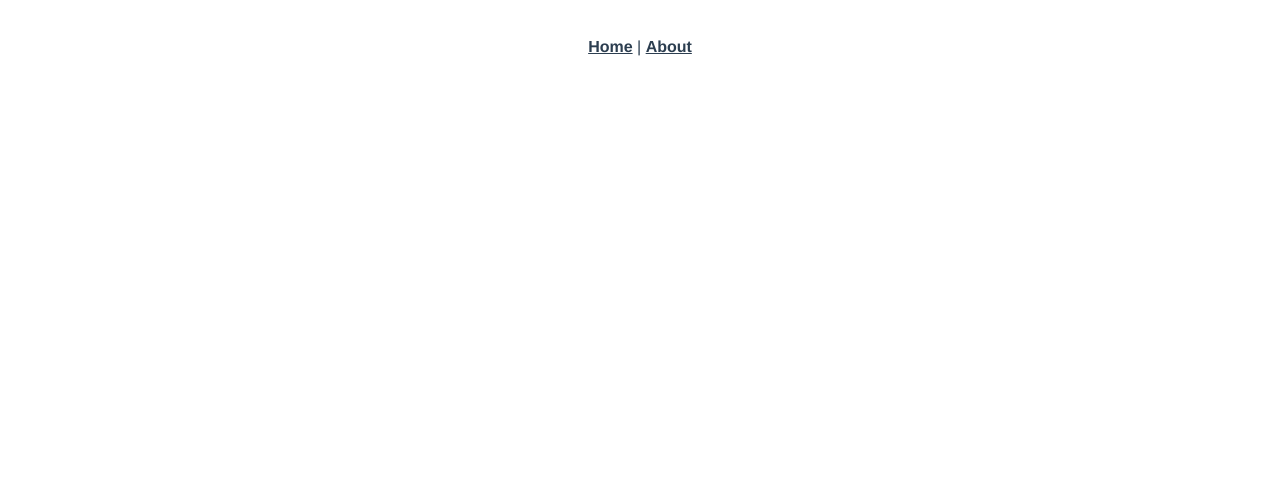
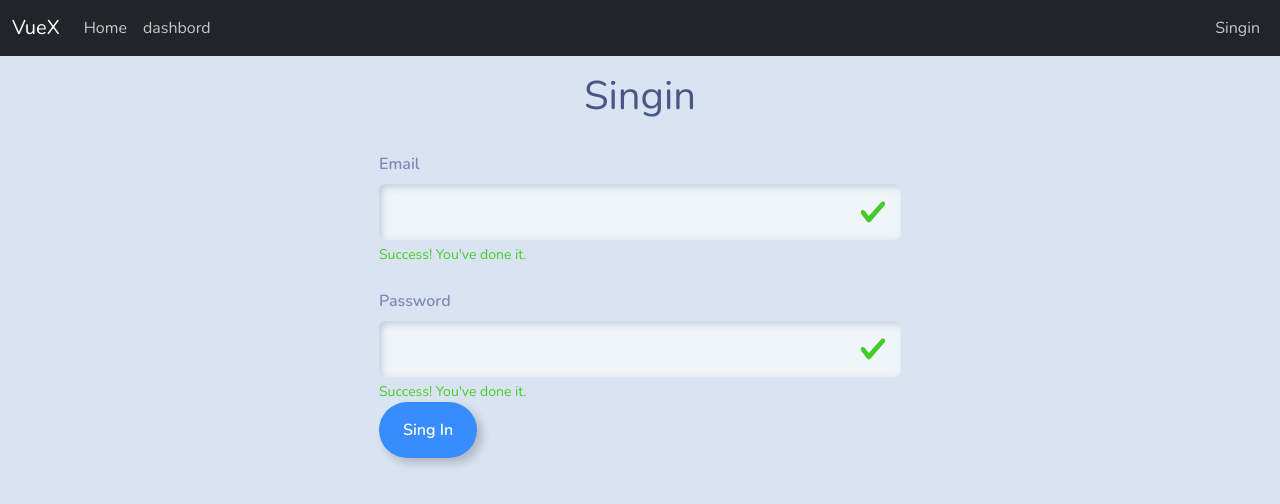
Before and after one commit to HAMZAH-DAFIR/client-api-laravel8, a Vue app: page /singin in a window 1280 px wide. Before the commit this address had no page. Shown: the top 504 px of the page. Built offline with nearby package versions, Linux system fonts and the light colour scheme.

Commit message:
pages and component

```diff
--- a/package.json
+++ b/package.json
@@ -7,6 +7,7 @@
     "build": "vue-cli-service build"
   },
   "dependencies": {
+    "bootswatch": "^5.0.2",
     "core-js": "^3.6.5",
     "vue": "^3.0.0",
     "vue-router": "^4.0.0-0",
--- a/src/App.vue
+++ b/src/App.vue
@@ -1,30 +1,19 @@
 <template>
-  <div id="nav">
-    <router-link to="/">Home</router-link> |
-    <router-link to="/about">About</router-link>
-  </div>
-  <router-view/>
+    <Navbar/>
+    <div class="container mb-3">
+
+      <router-view/>
+    </div>
 </template>
 
+<script>
+    import Navbar from './components/Navbar.vue'
+    export default {
+        components: {
+            Navbar
+        }
+    }
+</script>
 <style>
-#app {
-  font-family: Avenir, Helvetica, Arial, sans-serif;
-  -webkit-font-smoothing: antialiased;
-  -moz-osx-font-smoothing: grayscale;
-  text-align: center;
-  color: #2c3e50;
-}
 
-#nav {
-  padding: 30px;
-}
-
-#nav a {
-  font-weight: bold;
-  color: #2c3e50;
-}
-
-#nav a.router-link-exact-active {
-  color: #42b983;
-}
 </style>
--- a/src/components/HelloWorld.vue
+++ /dev/null
@@ -1,59 +0,0 @@
-<template>
-  <div class="hello">
-    <h1>{{ msg }}</h1>
-    <p>
-      For a guide and recipes on how to configure / customize this project,<br>
-      check out the
-      <a href="https://cli.vuejs.org" target="_blank" rel="noopener">vue-cli documentation</a>.
-    </p>
-    <h3>Installed CLI Plugins</h3>
-    <ul>
-      <li><a href="https://github.com/vuejs/vue-cli/tree/dev/packages/%40vue/cli-plugin-babel" target="_blank" rel="noopener">babel</a></li>
-      <li><a href="https://github.com/vuejs/vue-cli/tree/dev/packages/%40vue/cli-plugin-router" target="_blank" rel="noopener">router</a></li>
-      <li><a href="https://github.com/vuejs/vue-cli/tree/dev/packages/%40vue/cli-plugin-vuex" target="_blank" rel="noopener">vuex</a></li>
-    </ul>
-    <h3>Essential Links</h3>
-    <ul>
-      <li><a href="https://vuejs.org" target="_blank" rel="noopener">Core Docs</a></li>
-      <li><a href="https://forum.vuejs.org" target="_blank" rel="noopener">Forum</a></li>
-      <li><a href="https://chat.vuejs.org" target="_blank" rel="noopener">Community Chat</a></li>
-      <li><a href="https://twitter.com/vuejs" target="_blank" rel="noopener">Twitter</a></li>
-      <li><a href="https://news.vuejs.org" target="_blank" rel="noopener">News</a></li>
-    </ul>
-    <h3>Ecosystem</h3>
-    <ul>
-      <li><a href="https://router.vuejs.org" target="_blank" rel="noopener">vue-router</a></li>
-      <li><a href="https://vuex.vuejs.org" target="_blank" rel="noopener">vuex</a></li>
-      <li><a href="https://github.com/vuejs/vue-devtools#vue-devtools" target="_blank" rel="noopener">vue-devtools</a></li>
-      <li><a href="https://vue-loader.vuejs.org" target="_blank" rel="noopener">vue-loader</a></li>
-      <li><a href="https://github.com/vuejs/awesome-vue" target="_blank" rel="noopener">awesome-vue</a></li>
-    </ul>
-  </div>
-</template>
-
-<script>
-export default {
-  name: 'HelloWorld',
-  props: {
-    msg: String
-  }
-}
-</script>
-
-<!-- Add "scoped" attribute to limit CSS to this component only -->
-<style scoped>
-h3 {
-  margin: 40px 0 0;
-}
-ul {
-  list-style-type: none;
-  padding: 0;
-}
-li {
-  display: inline-block;
-  margin: 0 10px;
-}
-a {
-  color: #42b983;
-}
-</style>
--- /dev/null
+++ b/src/components/Navbar.vue
@@ -0,0 +1,36 @@
+<template lang="">
+    <nav class="navbar navbar-expand-lg navbar-dark bg-dark">
+  <div class="container-fluid">
+    <router-link class="navbar-brand" :to="{ name : 'Home' }">VueX</router-link>
+    <button class="navbar-toggler" type="button" data-bs-toggle="collapse" data-bs-target="#navbarColor02" aria-controls="navbarColor02" aria-expanded="false" aria-label="Toggle navigation">
+      <span class="navbar-toggler-icon"></span>
+    </button>
+
+    <div class="collapse navbar-collapse" id="navbarColor02">
+      <ul class="navbar-nav me-auto">
+        <li class="nav-item">
+          <router-link class="nav-link " :to="{ name : 'Home' }">Home
+            <span class="visually-hidden">(current)</span>
+          </router-link>
+        </li>
+        <li class="nav-item">
+            <router-link class="nav-link" :to="{ name : 'Dashbord' }">dashbord</router-link>
+        </li>
+      </ul>
+      <ul class="navbar-nav ml-auto">
+        <li class="nav-item">
+            <router-link class="nav-link" :to="{ name : 'Singin' }">Singin</router-link>
+        </li>
+      </ul>
+    </div>
+  </div>
+</nav>
+</template>
+<script>
+export default {
+
+}
+</script>
+<style lang="">
+
+</style>
--- a/src/main.js
+++ b/src/main.js
@@ -2,5 +2,5 @@ import { createApp } from 'vue'
 import App from './App.vue'
 import router from './router'
 import store from './store'
-
+import "bootswatch/dist/morph/bootstrap.min.css";
 createApp(App).use(store).use(router).mount('#app')
--- a/src/router/index.js
+++ b/src/router/index.js
@@ -1,19 +1,22 @@
 import { createRouter, createWebHistory } from 'vue-router'
 import Home from '../views/Home.vue'
+import Dashbord from '../views/Dashbord.vue'
+import Singin from '../views/Singin.vue'
 
-const routes = [
-  {
+const routes = [{
         path: '/',
         name: 'Home',
         component: Home
     },
     {
-    path: '/about',
-    name: 'About',
-    // route level code-splitting
-    // this generates a separate chunk (about.[hash].js) for this route
-    // which is lazy-loaded when the route is visited.
-    component: () => import(/* webpackChunkName: "about" */ '../views/About.vue')
+        path: '/dashbord',
+        name: 'Dashbord',
+        component: Dashbord
+    },
+    {
+        path: '/singin',
+        name: 'Singin',
+        component: Singin
     }
 ]
 
--- a/src/views/About.vue
+++ /dev/null
@@ -1,5 +0,0 @@
-<template>
-  <div class="about">
-    <h1>This is an about page</h1>
-  </div>
-</template>
--- /dev/null
+++ b/src/views/Dashbord.vue
@@ -0,0 +1,13 @@
+<template lang="">
+    <div>
+        <h1>Dashbord</h1>
+    </div>
+</template>
+<script>
+export default {
+
+}
+</script>
+<style lang="">
+
+</style>
--- a/src/views/Home.vue
+++ b/src/views/Home.vue
@@ -1,18 +1,14 @@
 <template>
-  <div class="home">
-    <img alt="Vue logo" src="../assets/logo.png">
-    <HelloWorld msg="Welcome to Your Vue.js App"/>
-  </div>
+    <h1>Home</h1>
 </template>
 
 <script>
     // @ is an alias to /src
-import HelloWorld from '@/components/HelloWorld.vue'
 
     export default {
         name: 'Home',
         components: {
-    HelloWorld
+
         }
     }
 </script>
--- /dev/null
+++ b/src/views/Singin.vue
@@ -0,0 +1,42 @@
+<template lang="">
+
+    <div class="row">
+        <div class="row col-md-6 mx-auto mt-3">
+            <h1 class="text-center">Singin</h1>
+            <form method="POST" action="" >
+                <div class="form-group has-success">
+                    <label class="form-label mt-4" for="inputValid">Email</label>
+                    <input type="email" value="" name="email" class="form-control is-valid" id="inputValid">
+                    <div class="valid-feedback">Success! You've done it.</div>
+                  </div>
+                  <div class="form-group has-success">
+                    <label class="form-label mt-4" for="inputValid">Password</label>
+                    <input type="password" name="password" value="" class="form-control is-valid" id="inputValid">
+                    <div class="valid-feedback">Success! You've done it.</div>
+                  </div>
+                  <button type="submit" class="btn btn-outline-primary d-block text-center">Sing In</button>
+            </form>
+
+        </div>
+
+    </div>
+
+</template>
+<script>
+    export default {
+        data() {
+            return {
+                user: {
+                    'email': '',
+                    'password': ''
+                }
+            }
+        },
+        methods: {
+
+        },
+    }
+</script>
+<style lang="">
+
+</style>
```
Also changed, not shown: 1 other file (tests, documents, lock files or other folders). Lines whose indentation alone changed are shown as unchanged.
